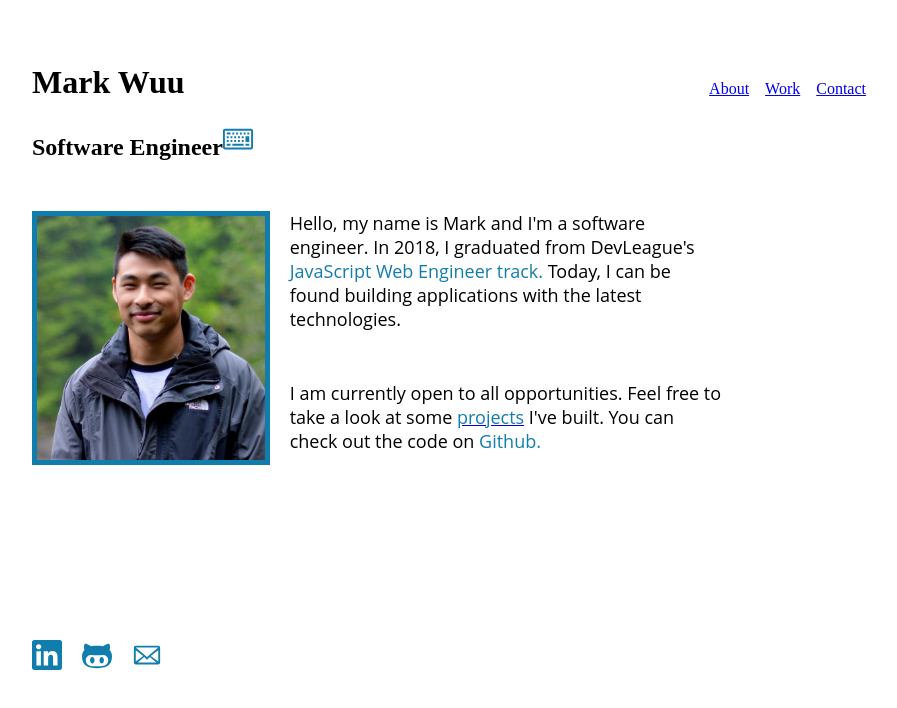
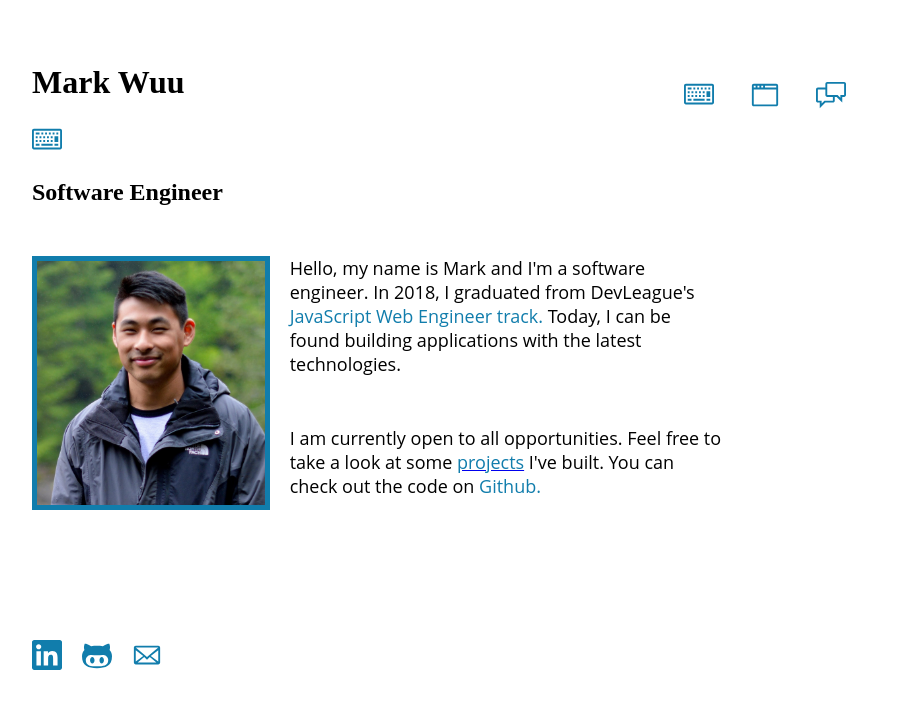
Before and after one commit to markwuu/home-page, a Gatsby app: page / in a window 1280 px wide. Shown: the top 708 px of the page, without its empty margins (183-1080 px from the left). Built offline with nearby package versions, Linux system fonts and the light colour scheme.

Commit message:
Changed links to SVGs

```diff
--- a/assets/icons.js
+++ b/assets/icons.js
@@ -12,6 +12,14 @@ const SVG = styled.svg`
   &:hover {
     fill: #005073;
   }
+`
+
+const SVGa = styled.svg`
+  padding-right: 20px;
+  flex: none;
+  fill: #005073;
+  width: 30px;
+  height: 30px;
 `
 
 export const LinkedinIcon = () => (
@@ -49,3 +57,15 @@ export const KeyboardIcon = () => (
     <path d="M10 5H9V4h1v1zM3 6H2v1h1V6zm5-2H7v1h1V4zM4 4H2v1h2V4zm8 7h2v-1h-2v1zM8 7h1V6H8v1zm-4 3H2v1h2v-1zm8-6h-1v1h1V4zm2 0h-1v1h1V4zm-2 5h2V6h-2v3zm4-6v9c0 .55-.45 1-1 1H1c-.55 0-1-.45-1-1V3c0-.55.45-1 1-1h14c.55 0 1 .45 1 1zm-1 0H1v9h14V3zM6 7h1V6H6v1zm0-3H5v1h1V4zM4 7h1V6H4v1zm1 4h6v-1H5v1zm5-4h1V6h-1v1zM3 8H2v1h1V8zm5 0v1h1V8H8zM6 8v1h1V8H6zM5 8H4v1h1V8zm5 1h1V8h-1v1z" />
   </SVG>
 )
+
+export const ApplicationIcon = () => (
+  <SVG viewBox="0 0 14 16">
+  <path fillRule="evenodd" d="M5 3h1v1H5V3zM3 3h1v1H3V3zM1 3h1v1H1V3zm12 10H1V5h12v8zm0-9H7V3h6v1zm1-1c0-.55-.45-1-1-1H1c-.55 0-1 .45-1 1v10c0 .55.45 1 1 1h12c.55 0 1-.45 1-1V3z"/>
+  </SVG>
+)
+
+export const ContactIcon = () => (
+  <SVG viewBox="0 0 16 16">
+  <path fillRule="evenodd" d="M15 1H6c-.55 0-1 .45-1 1v2H1c-.55 0-1 .45-1 1v6c0 .55.45 1 1 1h1v3l3-3h4c.55 0 1-.45 1-1V9h1l3 3V9h1c.55 0 1-.45 1-1V2c0-.55-.45-1-1-1zM9 11H4.5L3 12.5V11H1V5h4v3c0 .55.45 1 1 1h3v2zm6-3h-2v1.5L11.5 8H6V2h9v6z"/>
+  </SVG>
+)
--- a/src/components/layout.js
+++ b/src/components/layout.js
@@ -1,12 +1,12 @@
 import React from "react"
 import { Link } from "gatsby"
 import styled from "styled-components"
-import { LinkedinIcon, GithubIcon, EmailIcon } from "../../assets/icons"
+import { LinkedinIcon, GithubIcon, EmailIcon, ApplicationIcon, ContactIcon, KeyboardIcon  } from "../../assets/icons"
 
 const Layout = styled.div`
   margin: 4rem auto;
   max-width: 850px;
-  /* padding: 0 1rem; */
+  padding: 0 1rem;
   font-family: "Domine", serif;
 `
 
@@ -32,9 +32,9 @@ export default ({ children }) => (
     <Header>
       <h1 style={{ display: `inline` }}>Mark Wuu</h1>
       <ul style={{ display: `inline`, listStyle: `none`, float: `right` }}>
-        <ListLink to="/">About</ListLink>
-        <ListLink to="/work/">Work</ListLink>
-        <ListLink to="/contact/">Contact</ListLink>
+        <ListLink to="/"><KeyboardIcon/></ListLink>
+        <ListLink to="/work/"><ApplicationIcon/></ListLink>
+        <ListLink to="/contact/"><ContactIcon/></ListLink>
       </ul>
     </Header>
     {children}
--- a/src/pages/contact.js
+++ b/src/pages/contact.js
@@ -1,8 +1,10 @@
 import React from "react"
 import Layout from "../components/layout"
+import {ContactIcon} from "../../assets/icons"
 
 export default () => (
   <Layout>
+    <ContactIcon/>
     <h2>Contact</h2>
     <p>
       <a href="https://www.linkedin.com/in/markwuu/">LinkedIn</a>
--- a/src/pages/index.js
+++ b/src/pages/index.js
@@ -52,10 +52,8 @@ const SecondText = styled.div`
 
 export default () => (
   <Layout>
-    <h2>
-      Software Engineer
-      <KeyboardIcon />
-    </h2>
+    <KeyboardIcon />
+    <h2>Software Engineer</h2>
     <Container>
       <Image src={profile} />
       <FirstText>
--- a/src/pages/work.js
+++ b/src/pages/work.js
@@ -1,10 +1,11 @@
 import React from "react"
 import Layout from "../components/layout"
+import {ApplicationIcon} from "../../assets/icons"
 
 export default () => (
   <Layout>
+<ApplicationIcon/>
     <h2>Projects</h2>
-
     <p>
       <a href="http://www.ainafinda.com">Aina Finda</a>
     </p>
```
